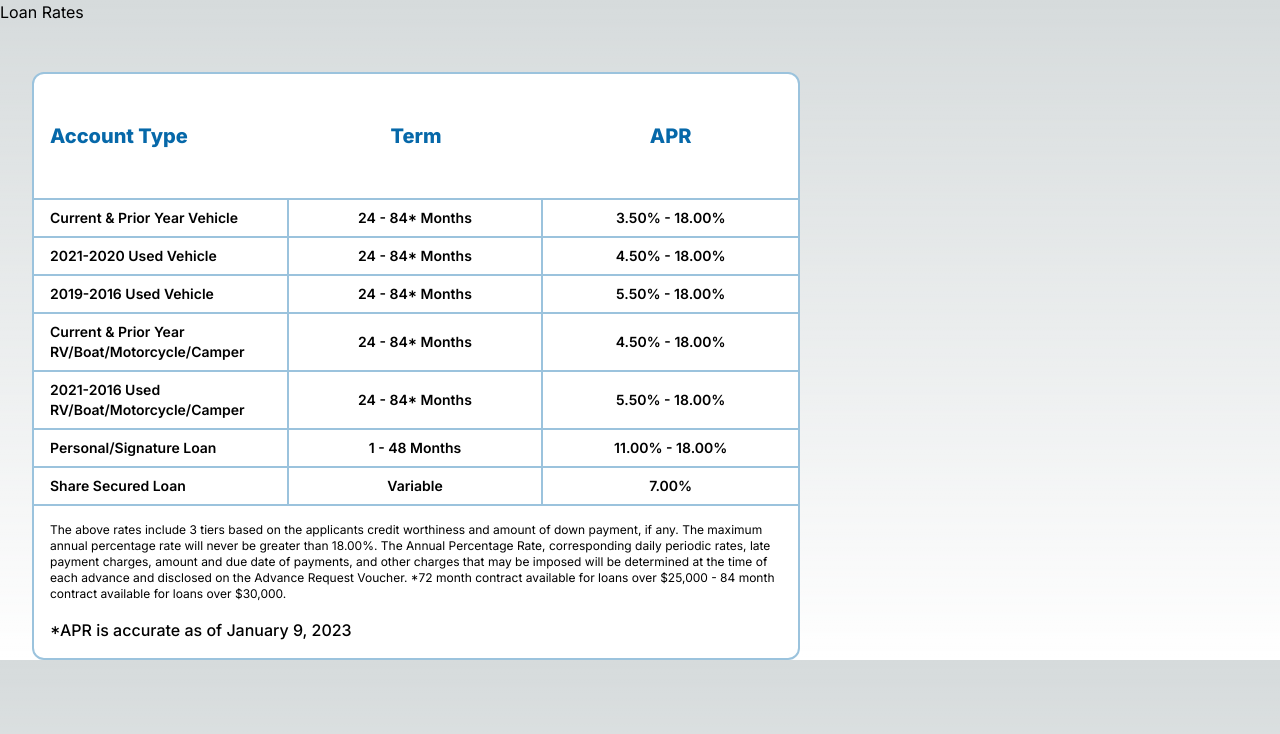
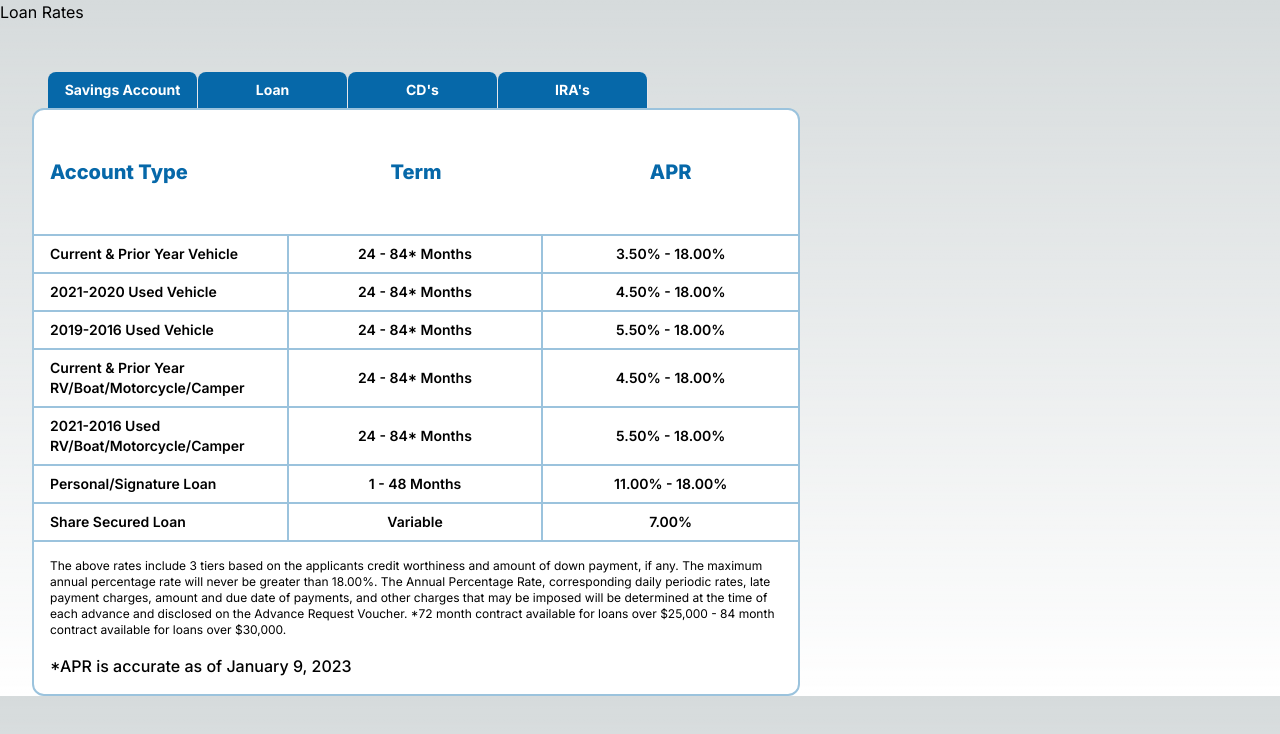
Before and after one commit to Dillonzellis/the-local-utils, a Next.js app: page / in a window 1280 px wide. Shown: the top 734 px of the page. Built offline with nearby package versions, Linux system fonts and the light colour scheme.

Commit message:
topbar active prop

```diff
--- a/app/loans/page.tsx
+++ b/app/loans/page.tsx
@@ -12,12 +12,7 @@ import TopBar from "../table/TopBar";
 const LoanTable = () => {
   return (
     <div>
-      <TopBar>
-        <Tab title="Savings Account" link="#" />
-        <Tab title="Loan" link="#" active={true} />
-        <Tab title="CD's" link="#" />
-        <Tab title="IRA's" link="#" />
-      </TopBar>
+      <TopBar activeTab="Loan" />
       <TableContainer>
         <RateTable>
           <TableHead cols="3">
--- a/app/table/TopBar.tsx
+++ b/app/table/TopBar.tsx
@@ -1,12 +1,25 @@
 import React from "react";
+import { tabs } from "../data";
 import Tab from "./Tab";
 
 type TopBarProps = {
   children?: React.ReactNode;
+  activeTab?: string;
 };
 
-const TopBar = ({ children }: TopBarProps) => {
-  return <div className="ml-12 flex">{children}</div>;
+const TopBar = ({ activeTab }: TopBarProps) => {
+  return (
+    <div className="ml-12 flex">
+      {tabs.map((tab) => (
+        <Tab
+          key={tab.title}
+          title={tab.title}
+          link={tab.link}
+          active={tab.title === activeTab}
+        />
+      ))}
+    </div>
+  );
 };
 
 export default TopBar;
```
